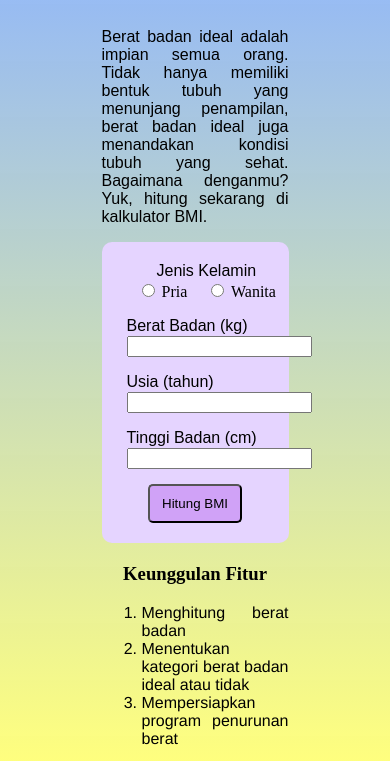
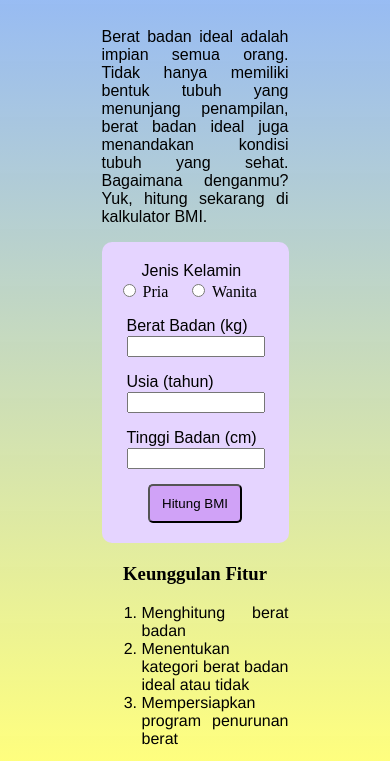
Before and after one commit to revou-fundamental-course/30-oct-23-parassyam, a plain HTML site: page index.html in a window 390 px wide. Shown: the part 80-841 px from the top of the page. Drawn offline with Linux system fonts and the light colour scheme.

Commit message:
ubah responsive hp

```diff
--- a/style.css
+++ b/style.css
@@ -322,6 +322,7 @@ a:hover img {
     }
   }
 
+  /*Untuk HP*/
   @media screen and (max-width: 800px) {
     .bodyAll {
         display: flex;
@@ -331,13 +332,17 @@ a:hover img {
         align-content: center;
     }
 
+    #radioBtn{
+        margin-left: 1px;
+    }
+
     .bungkusJenisKelamin {
         width: 50%;
     }
     #jenisKelamin{
 
     padding-top: 20px;
-    margin-left: 55px;
+    margin-left: 40px;
     margin-bottom: 1px;
     }
 
@@ -349,18 +354,21 @@ a:hover img {
         text-align: center;
     }
     #berat {
+        max-width: 70%;
         margin-left: 25px;
     }
     #beratBadan {
         margin-left: 25px;
     }
     #usia{
+        max-width: 70%;
         margin-left: 25px;
     }
     #umur {
         margin-left: 25px;
     }
     #tinggi{
+        max-width: 70%;
         margin-left: 25px;
     }
     #tinggiBadan {
```
